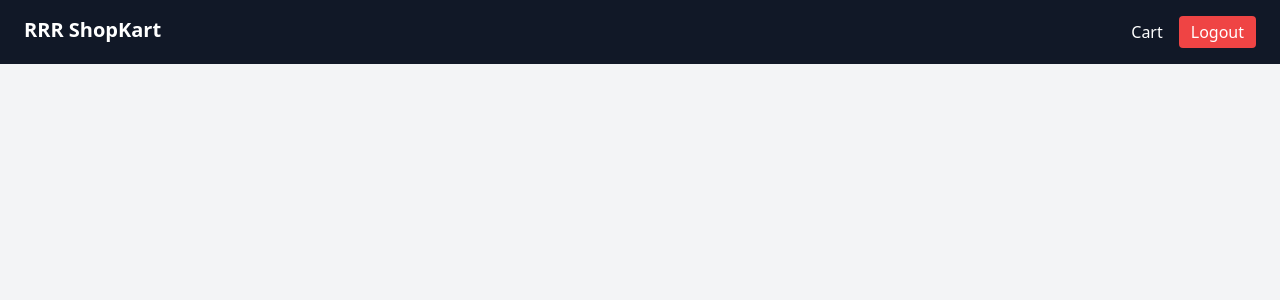
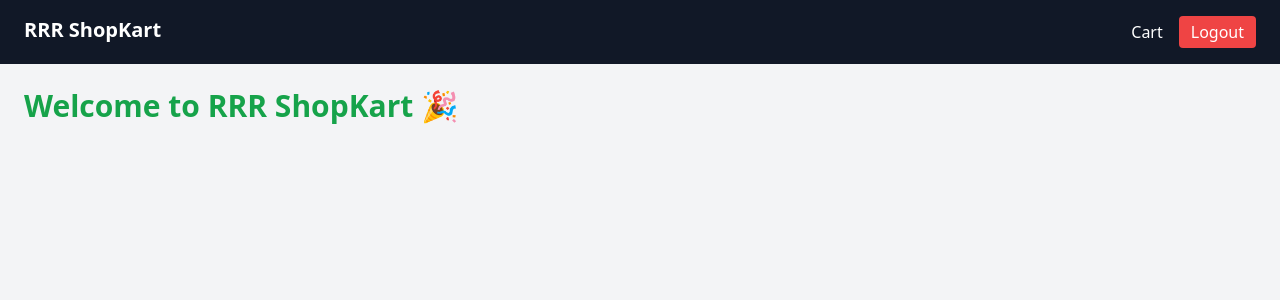
Before and after one commit to roshanjo/rrr-shopkart-frontend, a React (Vite) app: page / in a window 1280 px wide. Shown: the top 300 px of the page. Built offline with nearby package versions, Linux system fonts and the light colour scheme; no server answers; sample sign-in values are in the browser's storage.

Commit message:
Fix home route to prevent blank page

```diff
--- a/src/App.jsx
+++ b/src/App.jsx
@@ -6,12 +6,14 @@ import Products from "./pages/Products";
 import Cart from "./pages/Cart";
 import AdminOrders from "./pages/AdminOrders";
 import Success from "./pages/Success";
+import Home from "./pages/Home";
 
 export default function App() {
   return (
     <BrowserRouter>
       <Navbar />
       <Routes>
+        <Route path="/" element={<Home />} />
         <Route path="/login" element={<Login />} />
         <Route path="/signup" element={<Signup />} />
         <Route path="/products" element={<Products />} />
```
